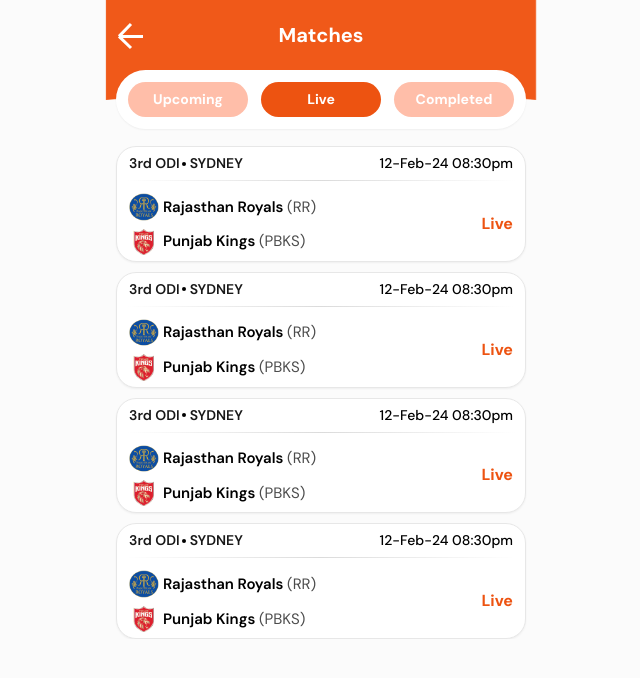
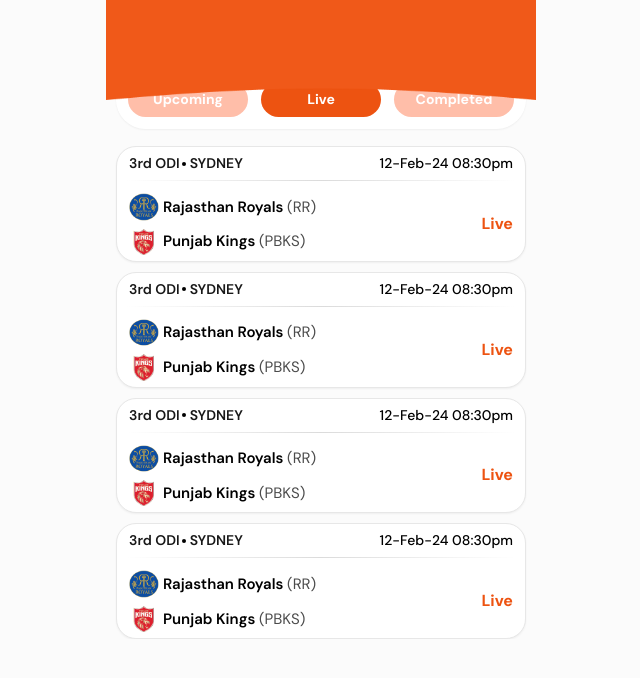
Before and after one commit to Achyut770/super5, a Next.js app: page /matches/live in a window 1280 px wide. Shown: the top 678 px of the page, without its empty margins (319-959 px from the left). Built offline with nearby package versions, Linux system fonts and the light colour scheme.

Commit message:
Fixed header

```diff
--- a/app/matches/layout.jsx
+++ b/app/matches/layout.jsx
@@ -31,14 +31,14 @@
 const layout = ({ children }) => {
   return (
     <section className="flex h-[100vh] flex-col">
-      <div className="fixed left-0 top-0 flex justify-center w-full">
+      <div className="fixed left-0 top-0 flex justify-center w-full z-[2]">
         <div className="max-w-[430px] top-0 left-0 w-full h-[100px]">
           <img src="/img/header/ellipse.png" className="w-full h-full" />
         </div>
       </div>
 
       <div className="flex flex-col relative z-[1] grow w-full max-w-[430px] mx-auto ">
-        <div className="fixed top-0 ">
+        <div className="fixed top-0 z-[2]">
           <ContestHeader />
           <Nav />
         </div>
```
